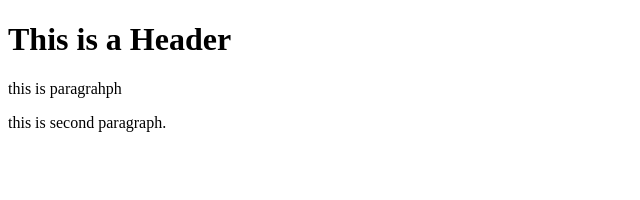
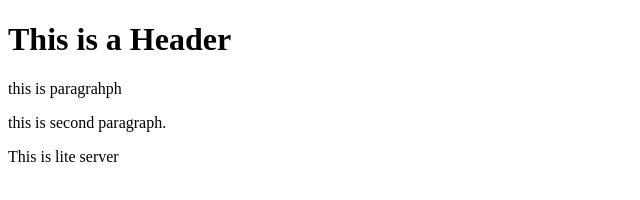
Before and after one commit to Dhruv71/git-test, a website: page index.html in a window 1280 px wide. Shown: the whole page, without its empty margins (0-640 px from the left). Drawn offline with Linux system fonts and the light colour scheme.

Commit message:
npm and node just started

```diff
--- a/index.html
+++ b/index.html
@@ -7,5 +7,6 @@
    <h1>This is a Header</h1>
    <p>this is paragrahph</p>
    <P>this is second paragraph.</P>
+   <p>This is lite server</p>
 </body>
 </html>
```
Also changed, not shown: package.json (added, +24 -0 lines), 2 other files.
